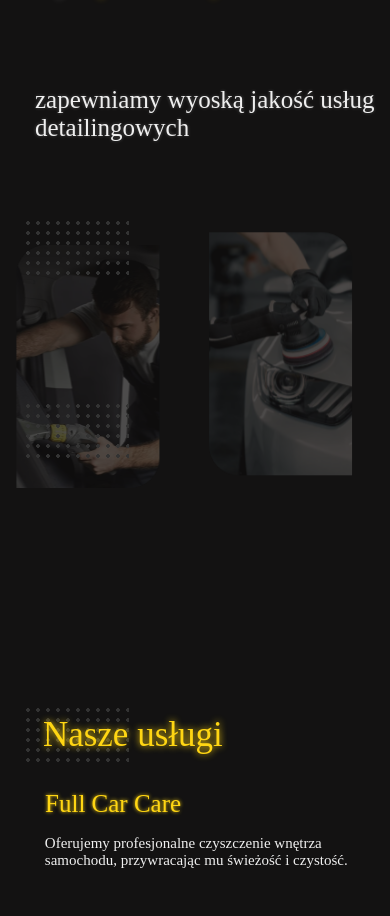
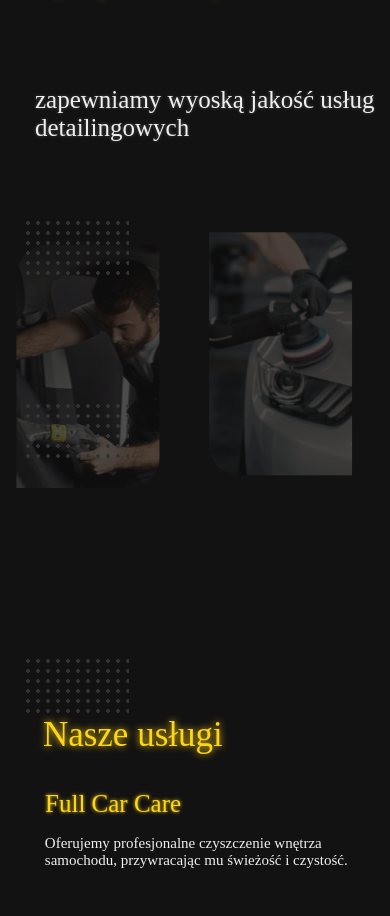
Before and after one commit to amatyy/amatyy.github.com, a plain HTML site: page index.html in a window 390 px wide. Shown: the part 184-1100 px from the top of the page. Drawn offline with Linux system fonts and the light colour scheme; some icons are missing; a web font is replaced by a local one.

Commit message:
Update style.css

```diff
--- a/style.css
+++ b/style.css
@@ -779,7 +779,7 @@ button.more-services:hover {
     }
 
     .box-2 {
-        top: 228vw;
+        top: 840px;
     }
 
     .services-title {
```
